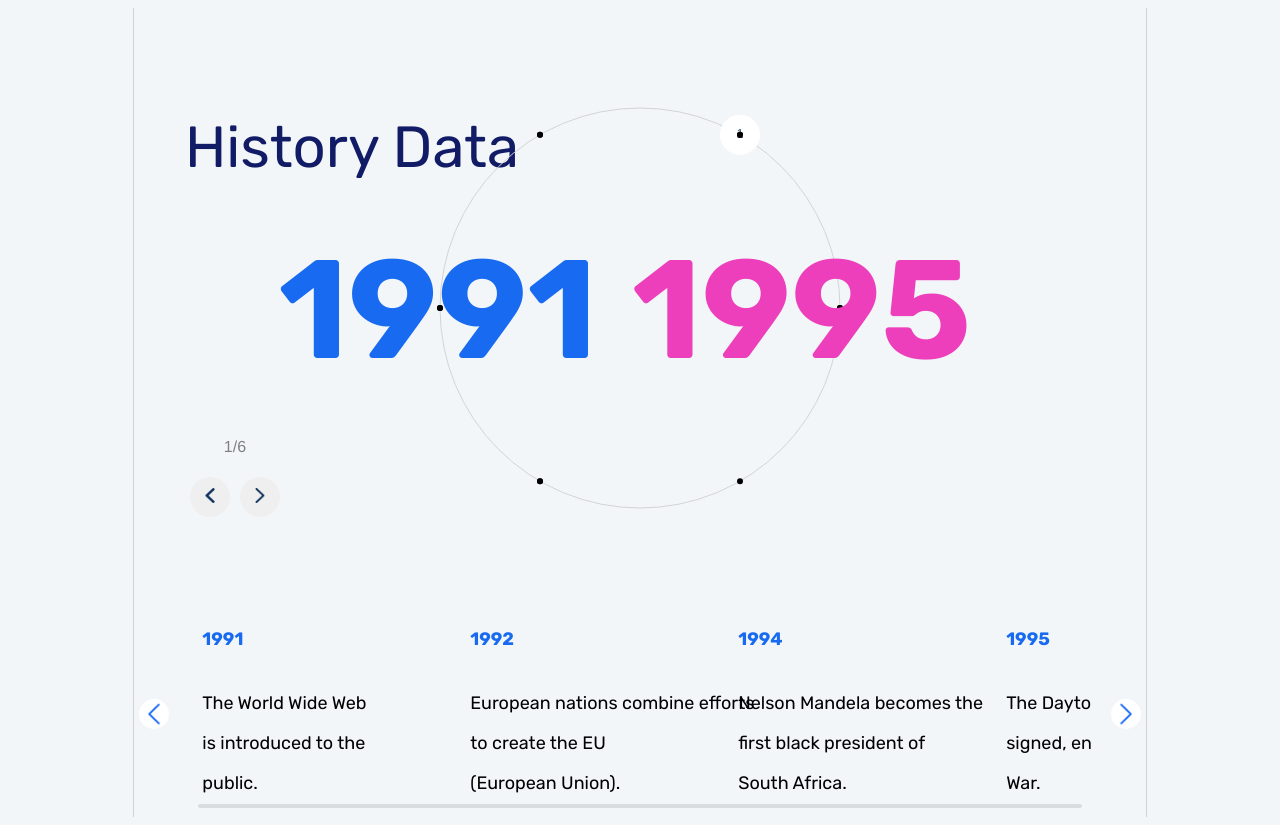
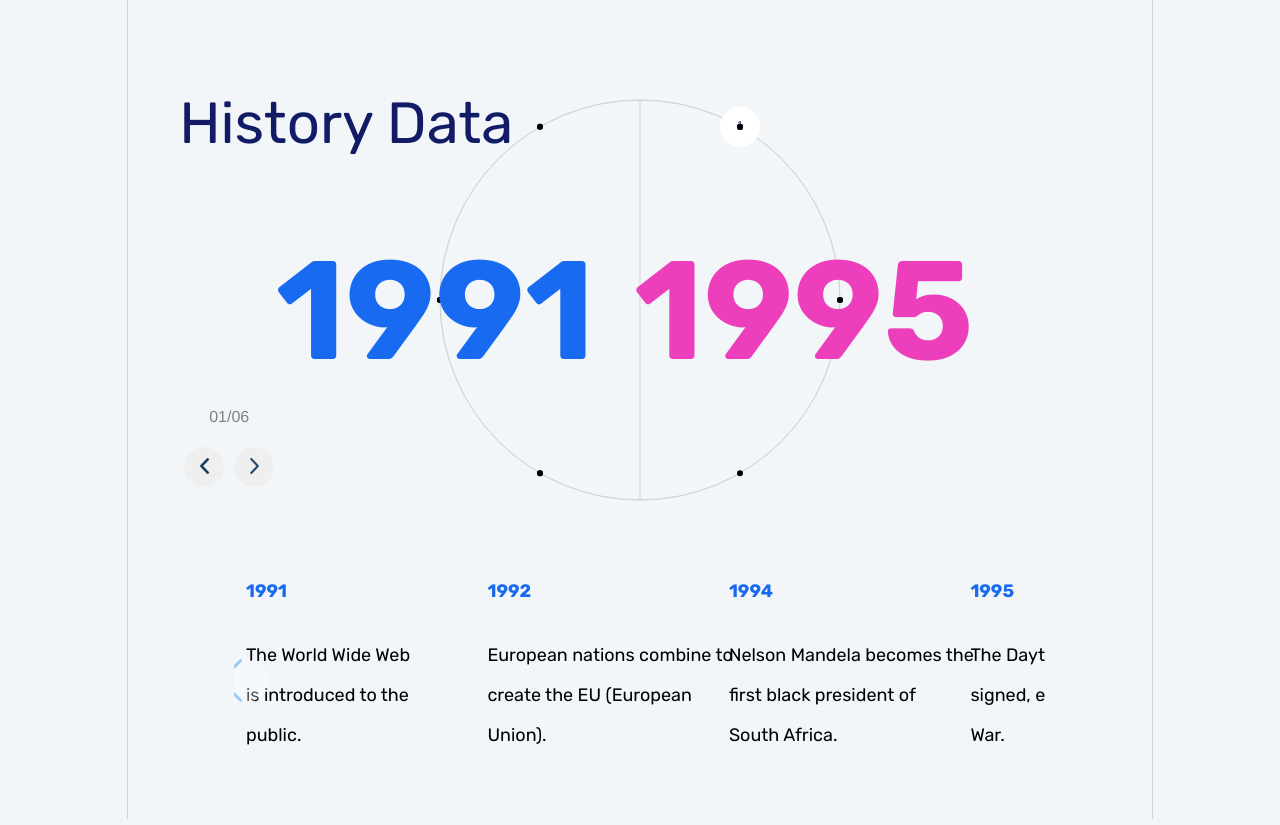
Before and after one commit to RaymondZziwa/only.co-interview, a React (Create React App) app: page / in a window 1280 px wide. Built offline with nearby package versions, Linux system fonts and the light colour scheme.

Commit message:
Implemented the mobile devices layout

```diff
--- a/src/App.scss
+++ b/src/App.scss
@@ -1,3 +1,18 @@
+html, body {
+    height: 100%;
+    margin: 0;
+    padding: 0;
+}
+
+.App {
+    height: 100%;
+}
+
 body {
     background-color: #f2f6f9;
 }
+
+.swiper-container {
+    width:'90%';
+     margin:'auto';
+}
--- a/src/App.tsx
+++ b/src/App.tsx
@@ -1,19 +1,12 @@
-import EventList from './components/events_list';
 import TimeFrame from './components/time_frame';
 import { Container } from './styled/styles';
-import { timePeriods, events } from './data/sample_data';
-import { useEffect, useState } from 'react';
+import { timePeriods } from './data/sample_data';
+import { useState } from 'react';
 import { TimeFrameContext } from './context/TimeFrameContext';
 import './App.scss';
 
-type Event = {
-  year: number;
-  event: string;
-};
-
 function App() {
   const [index, setIndex] = useState(1);
-  const [filteredEvents, setFilteredEvents] = useState<Event[]>([]);
 
   const goToPeriod = (index: number) => {
     setIndex(index);
@@ -31,20 +24,11 @@ function App() {
   const startYear = timePeriods[index - 1]?.start || 0;
   const endYear = timePeriods[index - 1]?.end || 0;
 
-  useEffect(()=>{
-    const currentEvents = events[index - 1] || [];
-    const flattenedEvents = currentEvents.flatMap((periodEvents) => periodEvents);
-
-   const filteredEvents = flattenedEvents.filter(event => event.year >= startYear && event.year <= endYear);
-   setFilteredEvents(filteredEvents);
-  },[startYear, endYear, index])
-
   return (
     <TimeFrameContext.Provider value={{ index, goToPeriod, goToNextPeriod, goToPreviousPeriod, totalTimePeriods, startYear, endYear }}>
         <div className="App">
           <Container>
             <TimeFrame />
-            <EventList events={filteredEvents}/>
           </Container>
         </div>
     </TimeFrameContext.Provider>
--- a/src/components/circle.tsx
+++ b/src/components/circle.tsx
@@ -49,6 +49,11 @@ const Circle: React.FC<CircleProps> = ({ goToPeriod, index, width, height, numbe
     context.arc(centerX, centerY, radius, 0, 2 * Math.PI);
     context.strokeStyle = 'lightgray';
     context.stroke();
+
+     // Draw the dividing line from top to bottom
+     context.moveTo(centerX, centerY - radius);
+     context.lineTo(centerX, centerY + radius);
+     context.stroke();
 
     // Draw evenly distributed points on the circle
     for (let i = 0; i < numberOfPoints; i++) {
--- a/src/components/control_center.tsx
+++ b/src/components/control_center.tsx
@@ -13,7 +13,7 @@ interface ControlCenterSectionProps {
 const ControlCenterSection: React.FC<ControlCenterSectionProps> = ({ goToNextPeriod, goToPreviousPeriod, totalPeriods, currentIndex }) => {
   return (
     <ControlCenter>
-      <p>{`${currentIndex}/${totalPeriods}`}</p>
+      <p>{`${String(currentIndex).padStart(2, '0')}/${String(totalPeriods).padStart(2, '0')}`}</p>
       <CircularButton onClick={goToPreviousPeriod}>
         <ButtonBack />
       </CircularButton>
--- a/src/components/events_list.tsx
+++ b/src/components/events_list.tsx
@@ -1,11 +1,15 @@
 import React, { useEffect, useRef } from 'react';
-import { EventHeader, EventParagraph, EventTabStyle, EventViewControllerWrapper } from '../styled/styles';
+import { EventHeader, EventParagraph, EventTabStyle, EventViewControllerWrapper, StyledSwiper } from '../styled/styles';
 import gsap from 'gsap';
 import { Swiper, SwiperSlide } from 'swiper/react';
 import 'swiper/swiper-bundle.css';
 import { EventsControlButtonImage } from '../styled/control_center';
 import eventsBack from '../icons/events-left.png';
 import eventsFront from '../icons/events-right.png';
+import { Pagination, Navigation, Scrollbar } from 'swiper/modules';
+import 'swiper/css';
+import 'swiper/css/pagination';
+import 'swiper/css/navigation';
 
 type Event = {
   year: number;
@@ -18,7 +22,13 @@ type EventListProps = {
 
 const EventList: React.FC<EventListProps> = ({ events }) => {
   const eventListRef = useRef(null);
-  // const swiperRef = useRef<Swiper | null>(null)
+  const swiperRef = useRef(null) as any;
+
+  const handleNextClick = () => {
+    if (swiperRef.current) {
+      swiperRef.current.slideNext();
+    }
+  };
 
   useEffect(() => {
     if (eventListRef.current) {
@@ -44,13 +54,33 @@ const EventList: React.FC<EventListProps> = ({ events }) => {
 
   return (
     <EventViewControllerWrapper>
-    <EventsControlButtonImage  src={eventsBack} alt="Back button"/>
-    <div className="swiper-container" ref={eventListRef} style={{width:'90%', margin:'auto'}}>
-      <div className="swiper-wrapper">
-        <Swiper
+      <div className="swiper-container" ref={eventListRef}>
+        <div className="swiper-wrapper" style={{width:"80%",margin:'auto'}}>
+          <StyledSwiper
+            modules={[Pagination, Navigation, Scrollbar]}
             spaceBetween={10}
+            ref={swiperRef}
             slidesPerView={3.4}
+            navigation = {true}
             scrollbar={{ draggable: true }}
+            pagination={{ clickable: true }}
+            breakpoints = {{
+              // when window width is >= 320px
+              320: {
+                slidesPerView: 1.5,
+                spaceBetween: 100
+              },
+              // when window width is >= 480px
+              480: {
+                slidesPerView: 2.4,
+                spaceBetween: 10
+              },
+              // when window width is >= 640px
+              640: {
+                slidesPerView: 3.4,
+                spaceBetween: 10
+              }
+            }}
           >
             {events.map((event, index) => (
               <SwiperSlide key={index}>
@@ -60,10 +90,9 @@ const EventList: React.FC<EventListProps> = ({ events }) => {
                 </EventTabStyle>
               </SwiperSlide>
             ))}
-        </Swiper>
+          </StyledSwiper>
         </div>
       </div>
-    <EventsControlButtonImage src={eventsFront}  alt="Front button"/>
     </EventViewControllerWrapper>
   );
 };
--- a/src/components/time_frame.tsx
+++ b/src/components/time_frame.tsx
@@ -1,4 +1,4 @@
-import { CircleWrapper, CircularWrapper, ControlsWrapper, HeaderWrapper, PeriodEnd, PeriodStart } from '../styled/styles';
+import { CircleAlignment, CircleWrapper, CircularWrapper, ControlsWrapper, EventListWrapper, HeaderWrapper, MobileLayoutWrapper, PeriodEnd, PeriodStart } from '../styled/styles';
 import Circle from './circle';
 import { timePeriods } from '../data/sample_data';
 import ControlCenterSection from './control_center';
@@ -6,14 +6,30 @@ import { useTimeFrameContext } from '../context/TimeFrameContext';
 import { useEffect, useRef, useState } from 'react';
 import gsap from 'gsap';
 import { ScrollToPlugin } from 'gsap/ScrollToPlugin';
+import EventList from './events_list';
+import { events } from '../data/sample_data';
 
 gsap.registerPlugin(ScrollToPlugin);
+
+type Event = {
+  year: number;
+  event: string;
+};
 
 const TimeFrame= () => {
   const { goToPeriod, index, goToNextPeriod, goToPreviousPeriod, totalTimePeriods, startYear, endYear } = useTimeFrameContext();
   const yearStartRef = useRef<HTMLDivElement>(null);
   const yearEndRef = useRef<HTMLDivElement>(null);
   const [animationTrigger, setAnimationTrigger] = useState<number>(0);
+  const [filteredEvents, setFilteredEvents] = useState<Event[]>([]);
+
+  useEffect(()=>{
+    const currentEvents = events[index - 1] || [];
+    const flattenedEvents = currentEvents.flatMap((periodEvents) => periodEvents);
+
+   const filteredEvents = flattenedEvents.filter(event => event.year >= startYear && event.year <= endYear);
+   setFilteredEvents(filteredEvents);
+  },[startYear, endYear, index])
 
 
   useEffect(() => {
@@ -50,12 +66,26 @@ const TimeFrame= () => {
 
           <PeriodEnd ref={yearEndRef}>{endYear}</PeriodEnd>
           <CircleWrapper>
-            <Circle index={index} height={600} width={600} numberOfPoints={totalTimePeriods} goToPeriod={goToPeriod}/>
+            <CircleAlignment>
+              <Circle index={index} height={600} width={600} numberOfPoints={totalTimePeriods} goToPeriod={goToPeriod}/>
+            </CircleAlignment>
           </CircleWrapper>
-        <ControlsWrapper>
-            <ControlCenterSection goToNextPeriod={goToNextPeriod} goToPreviousPeriod={goToPreviousPeriod} currentIndex={index} totalPeriods={timePeriods.length} />
-        </ControlsWrapper>
 
+          <MobileLayoutWrapper>
+
+            <EventListWrapper>
+              <EventList events={filteredEvents} />
+            </EventListWrapper>
+
+            <ControlsWrapper>
+              <ControlCenterSection
+                goToNextPeriod={goToNextPeriod}
+                goToPreviousPeriod={goToPreviousPeriod}
+                currentIndex={index}
+                totalPeriods={timePeriods.length}
+              />
+            </ControlsWrapper>
+          </MobileLayoutWrapper>
     </CircularWrapper>
   )
 }
--- a/src/data/sample_data.ts
+++ b/src/data/sample_data.ts
@@ -19,7 +19,7 @@ export const events: Event [][] = [
 // Events for the period 1991-1995
 [
     { year: 1991, event: 'The World Wide Web is introduced to the public.' },
-    { year: 1992, event: 'European nations combine efforts to create the EU (European Union).' },
+    { year: 1992, event: 'European nations combine to create the EU (European Union).' },
     { year: 1994, event: 'Nelson Mandela becomes the first black president of South Africa.' },
     { year: 1995, event: 'The Dayton Agreement is signed, ending the Bosnian War.' }
   ],
@@ -51,7 +51,7 @@ export const events: Event [][] = [
   // Events for the period 2011-2015
   [
     { year: 2011, event: 'The Arab Spring protests begin.' },
-    { year: 2013, event: 'Edward Snowden leaks classified NSA documents.' },
+    { year: 2013, event: 'Edward Snowden leaks NSA documents.' },
     { year: 2014, event: 'The Ebola virus outbreak occurs in West Africa.' },
     { year: 2015, event: 'The Paris Agreement on climate change is adopted.' }
   ],
--- a/src/styled/styles.ts
+++ b/src/styled/styles.ts
@@ -1,4 +1,5 @@
 import styled from "styled-components";
+import { Swiper } from "swiper/react";
 
 
 export const Container = styled.div`
@@ -13,12 +14,17 @@ export const Container = styled.div`
   @media (max-width: 768px) {
     border:none;
     width:100%;
+    height:1000px;
+    z-index:2;
   }
 `;
 
 export const CircularWrapper = styled.div`
   position: relative;
-  text-align: center;
+  @media (max-width: 768px) {
+    display: flex;
+    flex-direction: column;
+  }
 `;
 
 export const HeaderWrapper = styled.div `
@@ -27,7 +33,7 @@ export const HeaderWrapper = styled.div `
   font-size: 58px;
   color:#111b66;
   left: 5%;
-  top: 23%;
+  top: 15%;
   transform: translateY(-50%);
 
   @media (max-width: 768px) {
@@ -36,22 +42,12 @@ export const HeaderWrapper = styled.div `
   }
 `;
 
-export const ControlsWrapper = styled.div `
-  color: gray;
-  font-family: "Helvetica", "Arial", sans-serif;
-  margin-top: -80px;
-  position: absolute;
-  left: 5%;
-  top: 90%;
-  transform: translateY(-50%);
-`;
-
 export const PeriodStart = styled.span`
   position: absolute;
   font-size: 140px;
   font-weight: bold;
   font-family: "Rubik", sans-serif;
-  top: 50%;
+  top: 38%;
   transform: translate(-50%, -50%);
   left: 30%;
   color:#186bf0;
@@ -68,7 +64,7 @@ export const PeriodEnd = styled.span`
   font-size: 140px;
   font-weight: bold;
   font-family: "Rubik", sans-serif;
-  top: 50%;
+  top: 38%;
   transform: translate(-50%, -50%);
   left: 66%;
   color:#ed3ebb;
@@ -83,12 +79,9 @@ export const PeriodEnd = styled.span`
 export const EventTabStyle = styled.div`
   display: inline-block;
   padding-left: 5%;
-  margin-top: -12%;
+  margin-top: -4%;
   cursor:grab;
-
-  @media (max-width: 768px) {
-    margin-top: 1%;
-  }
+  padding-bottom:50px;
 `;
 
 
@@ -104,16 +97,97 @@ export const EventHeader = styled.h6`
 `;
 
 export const EventViewControllerWrapper = styled.div`
-  display: flex;
-  justify-content: space-between;
-  align-items: center;
   cursor: pointer;
   padding:5px;
+  margin-top:-6%;
 `;
 
 export const CircleWrapper = styled.div`
+  @media (max-width: 768px) {
+    visibility:hidden;
+  }
+`;
+
+export const SwiperContainerWrapper = styled.div`
+   width:'90%';
+   margin:'auto';
+`;
+
+export const CircleAlignment = styled.div`
+  text-align: center;
+`;
+
+export const ControlsWrapper = styled.div `
+  color: gray;
+  text-align:center;
+  font-family: "Helvetica", "Arial", sans-serif;
+  position: absolute;
+  margin-top: -90px;
+  left: 5%;
+  top: 65%;
+  transform: translateY(-50%);
+
+  @media (max-width: 768px) {
+    top:110%;
+  }
+`;
+
+export const EventListWrapper = styled.div`
+  @media (max-width: 768px) {
+    border-top:1px solid lightgray;
+    order: 1;
+    padding: 10px;
+    z-index:5;
+    margin-top: -120px
+  }
+`;
+
+export const StyledSwiper = styled(Swiper)`
+.swiper-scrollbar {
+  visibility:hidden;
+}
+
+.swiper-pagination {
+  display:none;
+}
+.swiper-button-next {
+  display:none;
+}
+.swiper-button-prev {
+  display:inline-block;
+  width: 50px;
+  position:absolute;
+  left:-15px;
+  background-color:white;
+  border-radius: 100%;
+  z-index:50;
+ }
+
 @media (max-width: 768px) {
-  visibility:hidden;
-  border-bottom: 1px solid grey;
+  .swiper-pagination {
+    display:block;
+    position:absolute;
+    top:94%
+  }
+  .swiper-pagination-bullet {
+    background-color: lightgray;
+  }
+
+  .swiper-pagination-bullet-active {
+    background-color: gray;
+  }
+
+
+  .swiper-button-next {
+    display:none;
+  }
+
+  .swiper-button-prev {
+   display:none;
+  }
 }
 `;
+
+
+export const MobileLayoutWrapper = styled.div`
+`;
```
Lines whose indentation alone changed are shown as unchanged.
